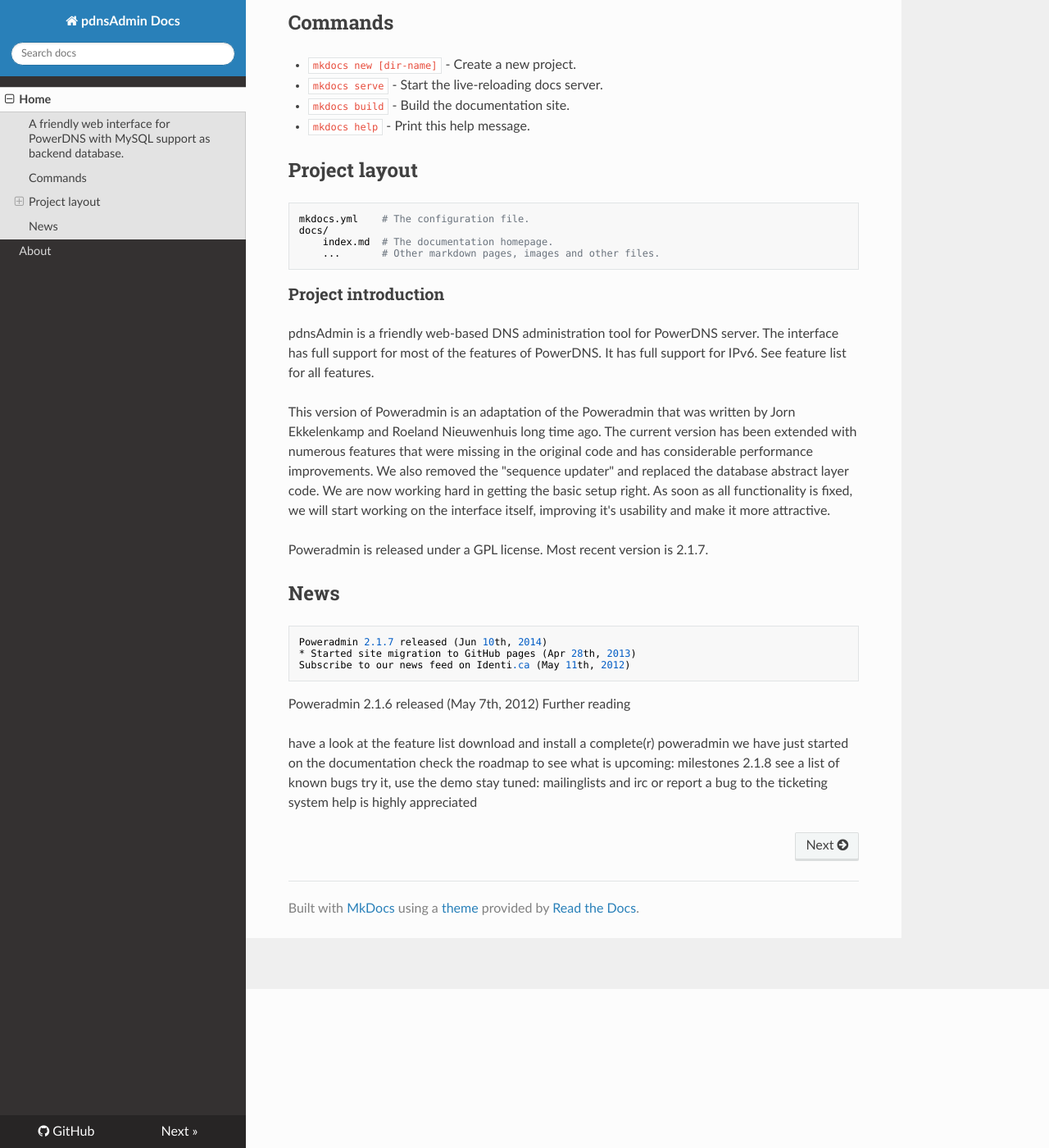
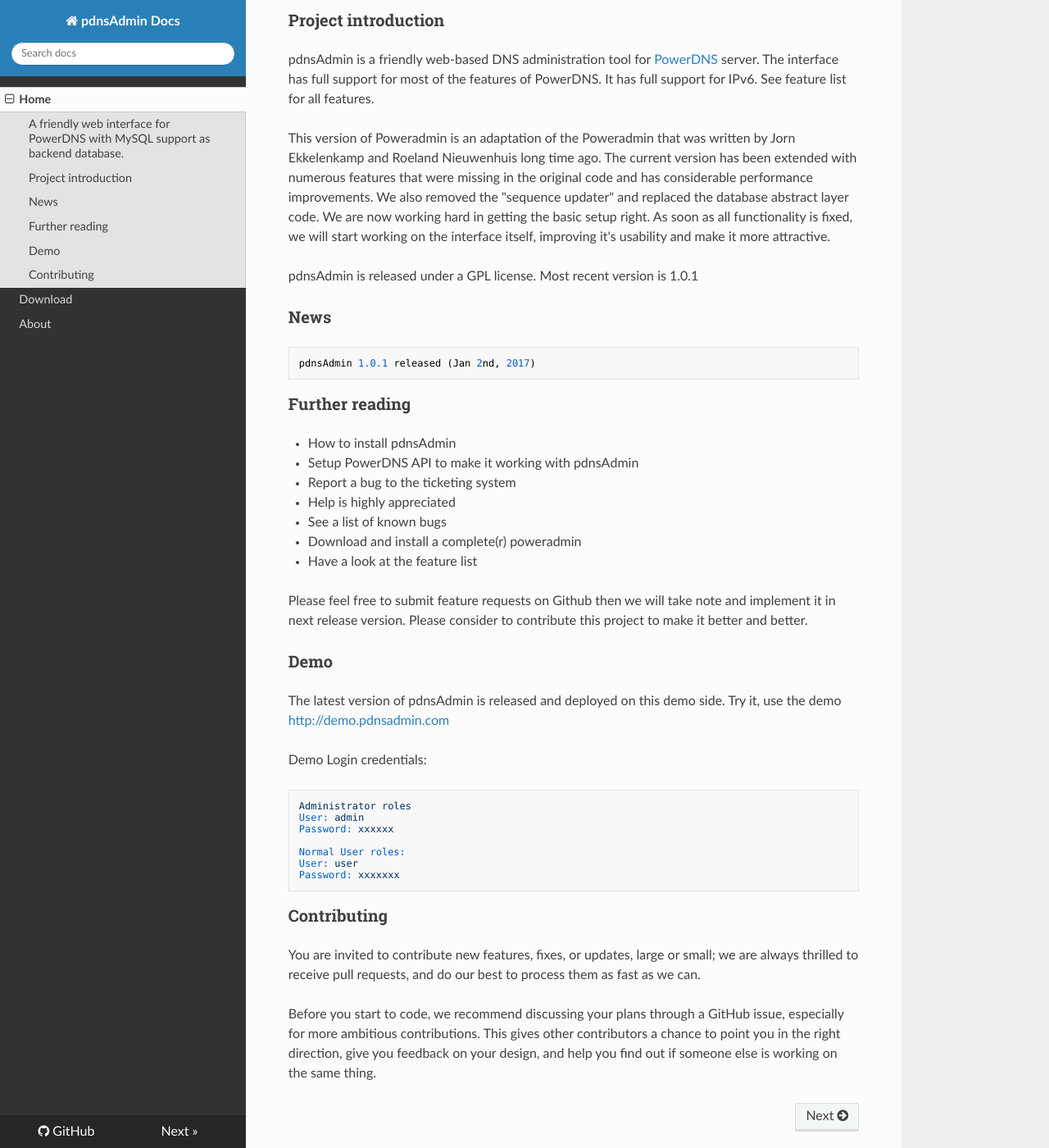
Before and after one commit to pdnsadmin/pdnsadmin-docs, an MkDocs documentation site: the page built from docs/index.md, in a window 1280 px wide and 1400 px high, scrolled down 194 px. Shown: the whole window at 82% size. Built offline with MkDocs 1.6.1, drawn with Linux system fonts in a browser that asks for light colours; nearby versions of some CDN libraries; old or Windows-style settings are respelled for this version of MkDocs.

Commit message:
Add download.md page to introduce how to get pdnsadmin up and running

```diff
--- a/docs/index.md
+++ b/docs/index.md
@@ -2,42 +2,49 @@
 
 ###### A friendly web interface for PowerDNS with MySQL support as backend database.
 
-## Commands
-
-* `mkdocs new [dir-name]` - Create a new project.
-* `mkdocs serve` - Start the live-reloading docs server.
-* `mkdocs build` - Build the documentation site.
-* `mkdocs help` - Print this help message.
-
-## Project layout
-
-    mkdocs.yml    # The configuration file.
-    docs/
-        index.md  # The documentation homepage.
-        ...       # Other markdown pages, images and other files.
-
 ### Project introduction
 
-pdnsAdmin is a friendly web-based DNS administration tool for PowerDNS server. The interface has full support for most of the features of PowerDNS. It has full support for IPv6. See feature list for all features.
+pdnsAdmin is a friendly web-based DNS administration tool for [PowerDNS](https://www.powerdns.com/) server. The interface has full support for most of the features of PowerDNS. It has full support for IPv6. See feature list for all features.
 
 This version of Poweradmin is an adaptation of the Poweradmin that was written by Jorn Ekkelenkamp and Roeland Nieuwenhuis long time ago. The current version has been extended with numerous features that were missing in the original code and has considerable performance improvements. We also removed the "sequence updater" and replaced the database abstract layer code. We are now working hard in getting the basic setup right. As soon as all functionality is fixed, we will start working on the interface itself, improving it's usability and make it more attractive.
 
-Poweradmin is released under a GPL license. Most recent version is 2.1.7.
+pdnsAdmin is released under a GPL license. Most recent version is 1.0.1
 
-## News
+### News
 
-    Poweradmin 2.1.7 released (Jun 10th, 2014)
-    * Started site migration to GitHub pages (Apr 28th, 2013)
-    Subscribe to our news feed on Identi.ca (May 11th, 2012)
-Poweradmin 2.1.6 released (May 7th, 2012)
-Further reading
+    pdnsAdmin 1.0.1 released (Jan 2nd, 2017)
 
-have a look at the feature list
-download and install a complete(r) poweradmin
-we have just started on the documentation
-check the roadmap to see what is upcoming: milestones 2.1.8
-see a list of known bugs
-try it, use the demo
-stay tuned: mailinglists and irc
-or report a bug to the ticketing system
-help is highly appreciated
+### Further reading
+
+- How to install pdnsAdmin
+- Setup PowerDNS API to make it working with pdnsAdmin
+- Report a bug to the ticketing system
+- Help is highly appreciated
+- See a list of known bugs
+- Download and install a complete(r) poweradmin
+- Have a look at the feature list
+
+
+Please feel free to submit feature requests on Github then we will take note and implement it in next release version.
+Please consider to contribute this project to make it better and better.
+
+### Demo
+
+The latest version of pdnsAdmin is released and deployed on this demo side. Try it, use the demo
+[http://demo.pdnsadmin.com](http://demo.pdnsadmin.com)
+
+Demo Login credentials:
+
+    Administrator roles
+    User: admin
+    Password: xxxxxx
+
+    Normal User roles:
+    User: user
+    Password: xxxxxxx
+
+
+### Contributing
+You are invited to contribute new features, fixes, or updates, large or small; we are always thrilled to receive pull requests, and do our best to process them as fast as we can.
+
+Before you start to code, we recommend discussing your plans through a GitHub issue, especially for more ambitious contributions. This gives other contributors a chance to point you in the right direction, give you feedback on your design, and help you find out if someone else is working on the same thing.
--- a/mkdocs.yml
+++ b/mkdocs.yml
@@ -4,4 +4,5 @@
 theme: readthedocs
 pages:
     - Home: index.md
+    - Download: download.md
     - About: about.md
```
Also changed, not shown: docs/download.md (added, +38 -0 lines).
